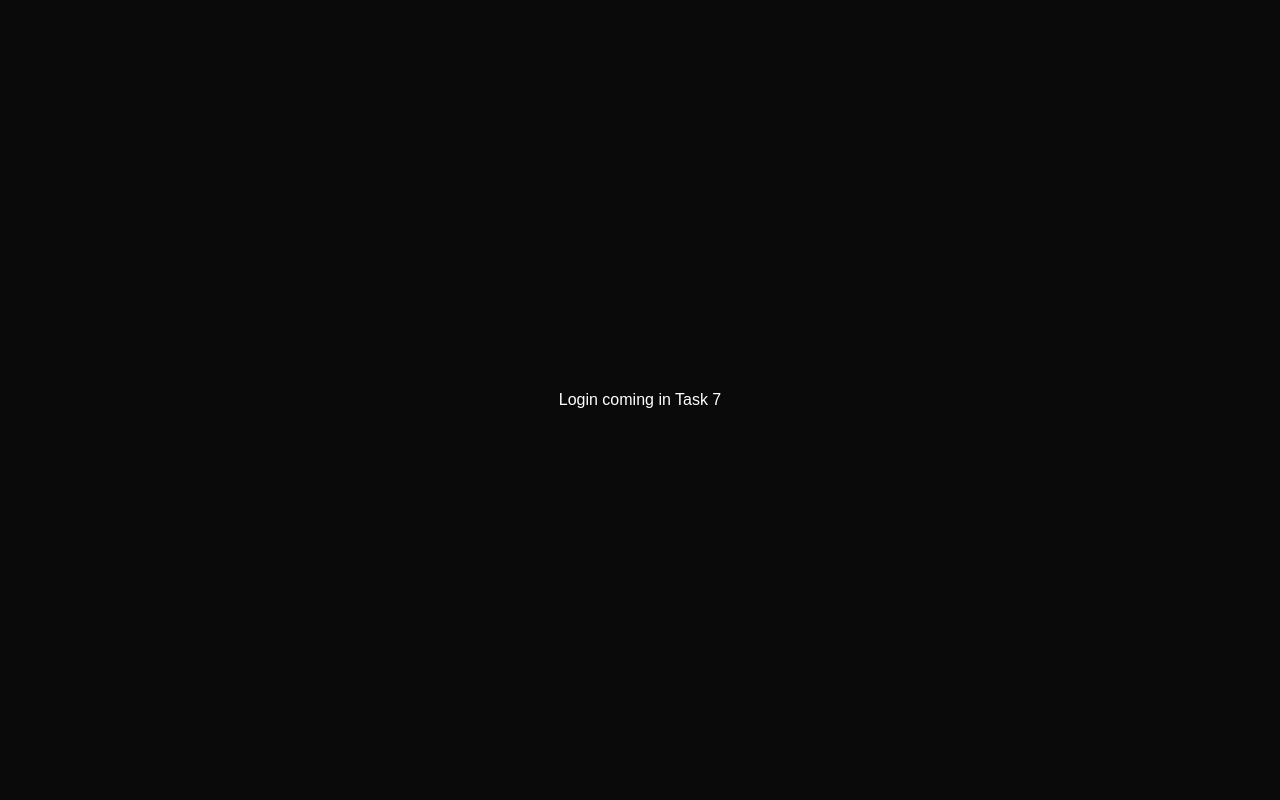
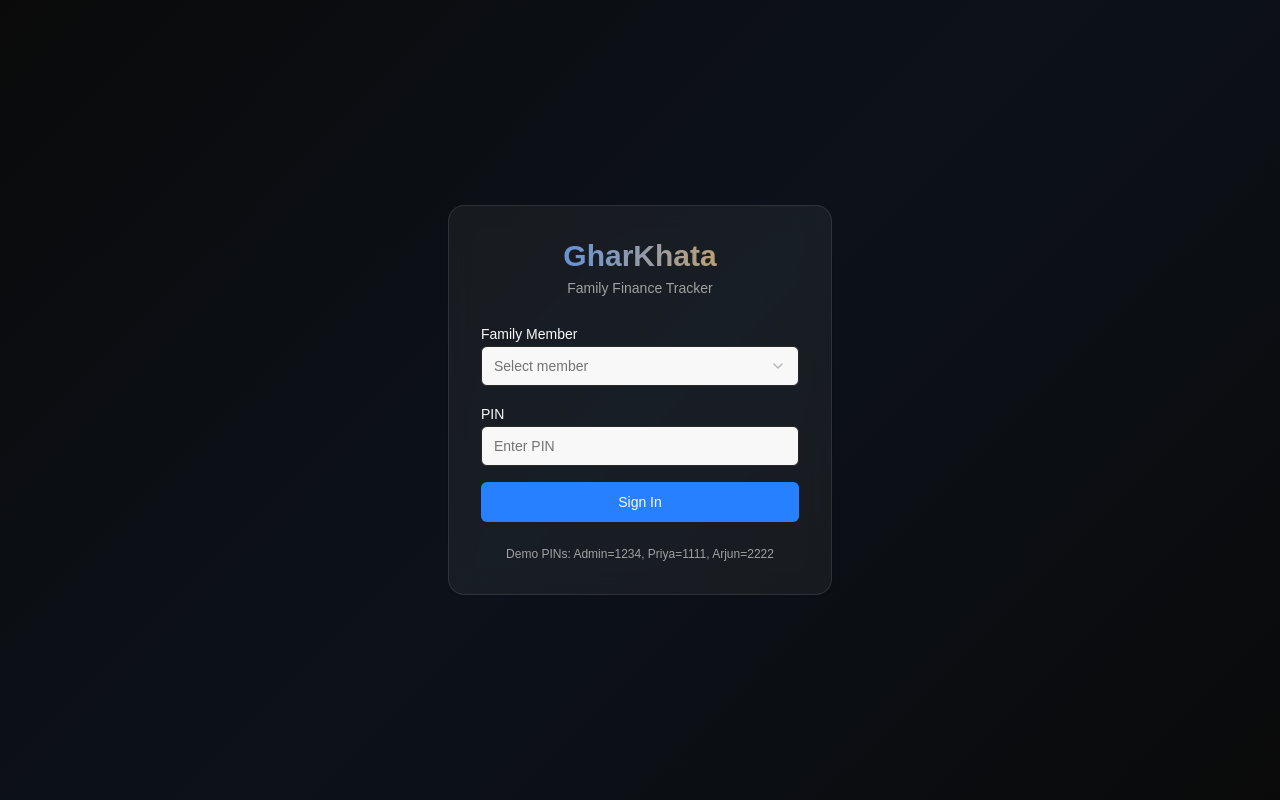
Before and after one commit to abhinav2525/Spendi, a Next.js app: page /login in a window 1280 px wide. Built offline with nearby package versions, Linux system fonts and the light colour scheme.

Commit message:
feat: add login page with member select, PIN auth, and glassmorphism design

```diff
--- a/src/app/(auth)/login/page.tsx
+++ b/src/app/(auth)/login/page.tsx
@@ -1,7 +1,79 @@
+'use client'
+import { useState } from 'react'
+import { useRouter } from 'next/navigation'
+import { useForm } from 'react-hook-form'
+import { zodResolver } from '@hookform/resolvers/zod'
+import { LoginSchema, LoginInput } from '@/lib/schemas/auth.schema'
+import { useAuthStore } from '@/lib/store/useAuthStore'
+import { Button } from '@/components/ui/button'
+import { Input } from '@/components/ui/input'
+import { Label } from '@/components/ui/label'
+import { Select, SelectContent, SelectItem, SelectTrigger, SelectValue } from '@/components/ui/select'
+import { motion } from 'framer-motion'
+
 export default function LoginPage() {
+  const { login, users } = useAuthStore()
+  const router = useRouter()
+  const [error, setError] = useState('')
+
+  const { register, handleSubmit, setValue, formState: { errors } } = useForm<LoginInput>({
+    resolver: zodResolver(LoginSchema),
+  })
+
+  const onSubmit = (data: LoginInput) => {
+    const success = login(data.memberId, data.pin)
+    if (success) router.push('/dashboard')
+    else setError('Invalid PIN. Try again.')
+  }
+
   return (
-    <div className="min-h-screen flex items-center justify-center" style={{background: 'oklch(0.145 0 0)'}}>
-      <p className="text-white">Login coming in Task 7</p>
+    <div className="min-h-screen flex items-center justify-center p-4" style={{background: 'linear-gradient(135deg, oklch(0.145 0 0) 0%, oklch(0.18 0.02 260) 50%, oklch(0.145 0 0) 100%)'}}>
+      <motion.div
+        initial={{ opacity: 0, y: 24 }}
+        animate={{ opacity: 1, y: 0 }}
+        transition={{ duration: 0.4 }}
+        className="w-full max-w-sm"
+      >
+        <div className="glass-card p-8 space-y-6">
+          <div className="text-center space-y-1">
+            <h1 className="text-3xl font-bold gradient-text">GharKhata</h1>
+            <p className="text-sm" style={{color: 'var(--color-muted-foreground)'}}>Family Finance Tracker</p>
+          </div>
+
+          <form onSubmit={handleSubmit(onSubmit)} className="space-y-4">
+            <div className="space-y-2">
+              <Label>Family Member</Label>
+              <Select onValueChange={(v) => setValue('memberId', v)}>
+                <SelectTrigger>
+                  <SelectValue placeholder="Select member" />
+                </SelectTrigger>
+                <SelectContent>
+                  {users.map(u => (
+                    <SelectItem key={u.id} value={u.id}>{u.name}</SelectItem>
+                  ))}
+                </SelectContent>
+              </Select>
+              {errors.memberId && <p className="text-xs text-red-400">{errors.memberId.message}</p>}
+            </div>
+
+            <div className="space-y-2">
+              <Label>PIN</Label>
+              <Input type="password" placeholder="Enter PIN" maxLength={6} {...register('pin')} />
+              {errors.pin && <p className="text-xs text-red-400">{errors.pin.message}</p>}
+            </div>
+
+            {error && <p className="text-xs text-red-400 text-center">{error}</p>}
+
+            <Button type="submit" className="w-full" style={{background: 'var(--color-brand-blue)'}}>
+              Sign In
+            </Button>
+          </form>
+
+          <p className="text-xs text-center" style={{color: 'var(--color-muted-foreground)'}}>
+            Demo PINs: Admin=1234, Priya=1111, Arjun=2222
+          </p>
+        </div>
+      </motion.div>
     </div>
   )
 }
```
